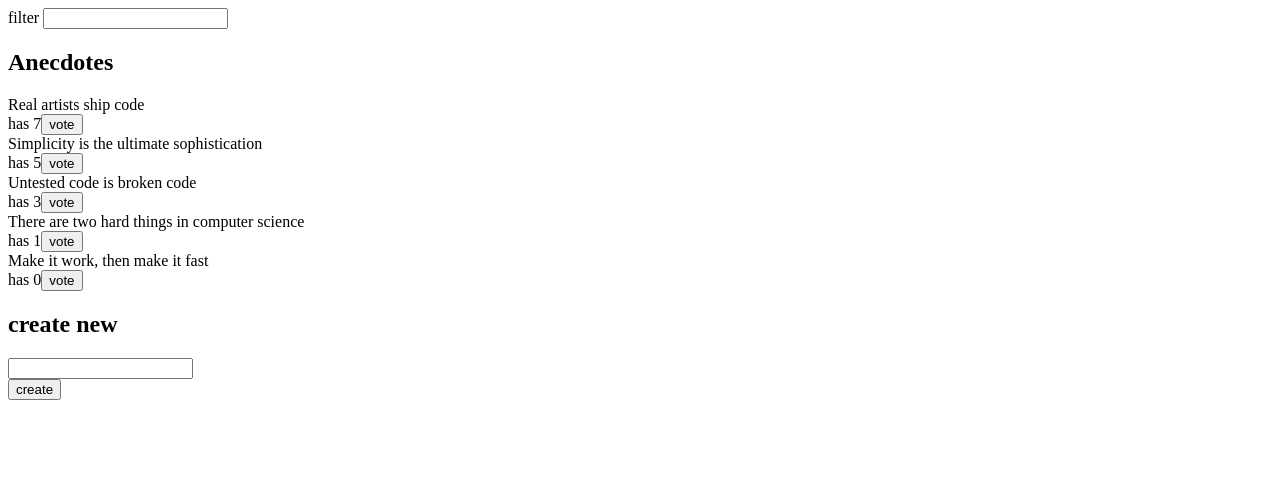
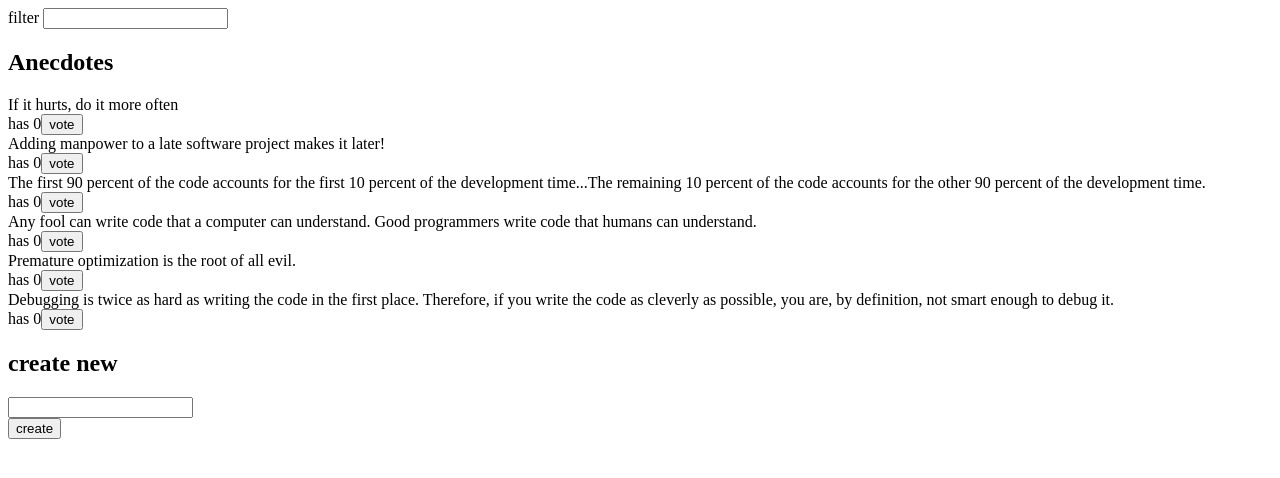
Before and after one commit to andif-coder/full-stack-open-2026-part6, a React (Vite) app in the folder anecdotes/: page / in a window 1280 px wide. Shown: the top 478 px of the page. Built offline with nearby package versions, Linux system fonts and the light colour scheme; data requests are answered from the project's data file.

Commit message:
EX6.7 of part6

```diff
--- a/anecdotes/src/components/AnecdoteList.jsx
+++ b/anecdotes/src/components/AnecdoteList.jsx
@@ -1,8 +1,13 @@
 import { useAnecdotes, useAnecdotesControls, useAnecdotesFilter } from "../store"
+import { useEffect } from "react"
 const AnecdoteList = () => {
 	const filter = useAnecdotesFilter()
   const anecdotes = useAnecdotes()
 	const addVotes = useAnecdotesControls().addVotes
+	const initAnecdotes = useAnecdotesControls().initAnecdotes
+	useEffect(() => {
+		initAnecdotes()
+	}, [initAnecdotes])
   const vote = (id) => {
     console.log("vote", id)
 		addVotes(id)
--- /dev/null
+++ b/anecdotes/src/services/anecdotes.js
@@ -0,0 +1,10 @@
+const baseUrl = 'http://localhost:3001/anecdotes'
+const getAll = async () => {
+	const response = await fetch(baseUrl)
+	if (!response.ok) {
+		throw new Error(`GET error: ${response.status} ${response.statusText}`)
+	}
+	return await response.json()
+}
+
+export default { getAll }
--- a/anecdotes/src/store.js
+++ b/anecdotes/src/store.js
@@ -1,20 +1,21 @@
 import { create } from 'zustand'
+import anecdotesService from './services/anecdotes'
 
-const anecdotesAtStart = [
-  'Make it work, then make it fast',
-  'There are two hard things in computer science',
-  'Untested code is broken code',
-  'Simplicity is the ultimate sophistication',
-  'Real artists ship code'
-]
+// const anecdotesAtStart = [
+//   'Make it work, then make it fast',
+//   'There are two hard things in computer science',
+//   'Untested code is broken code',
+//   'Simplicity is the ultimate sophistication',
+//   'Real artists ship code'
+// ]
 
-const initialAnecdotes = [
-  { content: "Make it work, then make it fast", id: "5", votes: 0 },
-  { content: "There are two hard things in computer science", id: "4", votes: 1 },
-  { content: "Untested code is broken code", id: "3", votes: 3 },
-  { content: "Simplicity is the ultimate sophistication", id: "2", votes: 5 },
-  { content: "Real artists ship code", id: "1", votes: 7 },
-]
+// const initialAnecdotes = [
+//   { content: "Make it work, then make it fast", id: "5", votes: 0 },
+//   { content: "There are two hard things in computer science", id: "4", votes: 1 },
+//   { content: "Untested code is broken code", id: "3", votes: 3 },
+//   { content: "Simplicity is the ultimate sophistication", id: "2", votes: 5 },
+//   { content: "Real artists ship code", id: "1", votes: 7 },
+// ]
 
 // const anecdotesAtStart = [
 //   'If it hurts, do it more often',
@@ -34,7 +35,7 @@ export const asObject = anecdote => ({
 })
 
 export const useAnecdoteStore = create((set) => ({
-  anecdotes: initialAnecdotes,
+  anecdotes: [],
 	filter: '',
   actions: {
 		addVotes: (id) => set(state => ({
@@ -42,6 +43,10 @@ export const useAnecdoteStore = create((set) => ({
 	})),
 		addAs: (as) => set(state => ({ anecdotes: state.anecdotes.concat(as) })),
 		changeFilter: (f) => set(() => ({ filter: f })),
+		initAnecdotes: async () => {
+			const initialAnecdotes = await anecdotesService.getAll()
+			set(() => ({ anecdotes: initialAnecdotes }))
+		},
 	},
 }))
 
```
